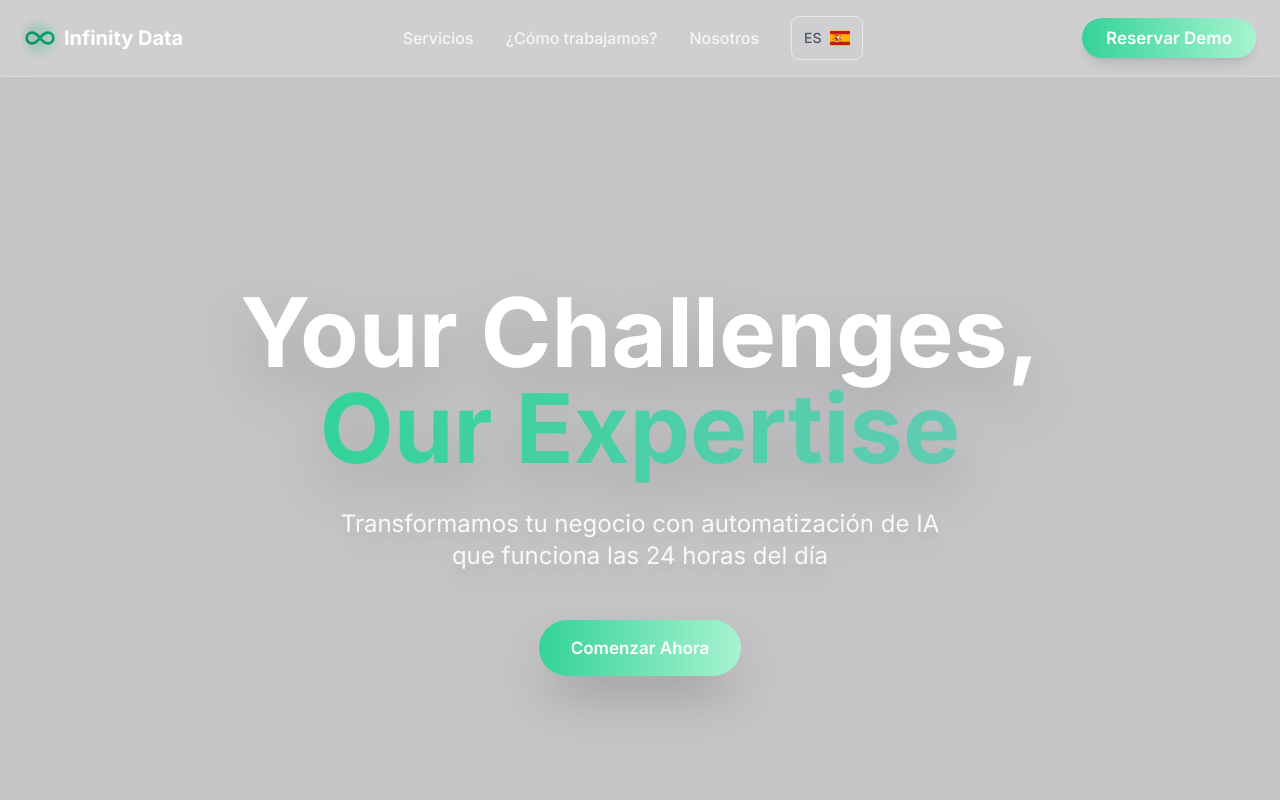
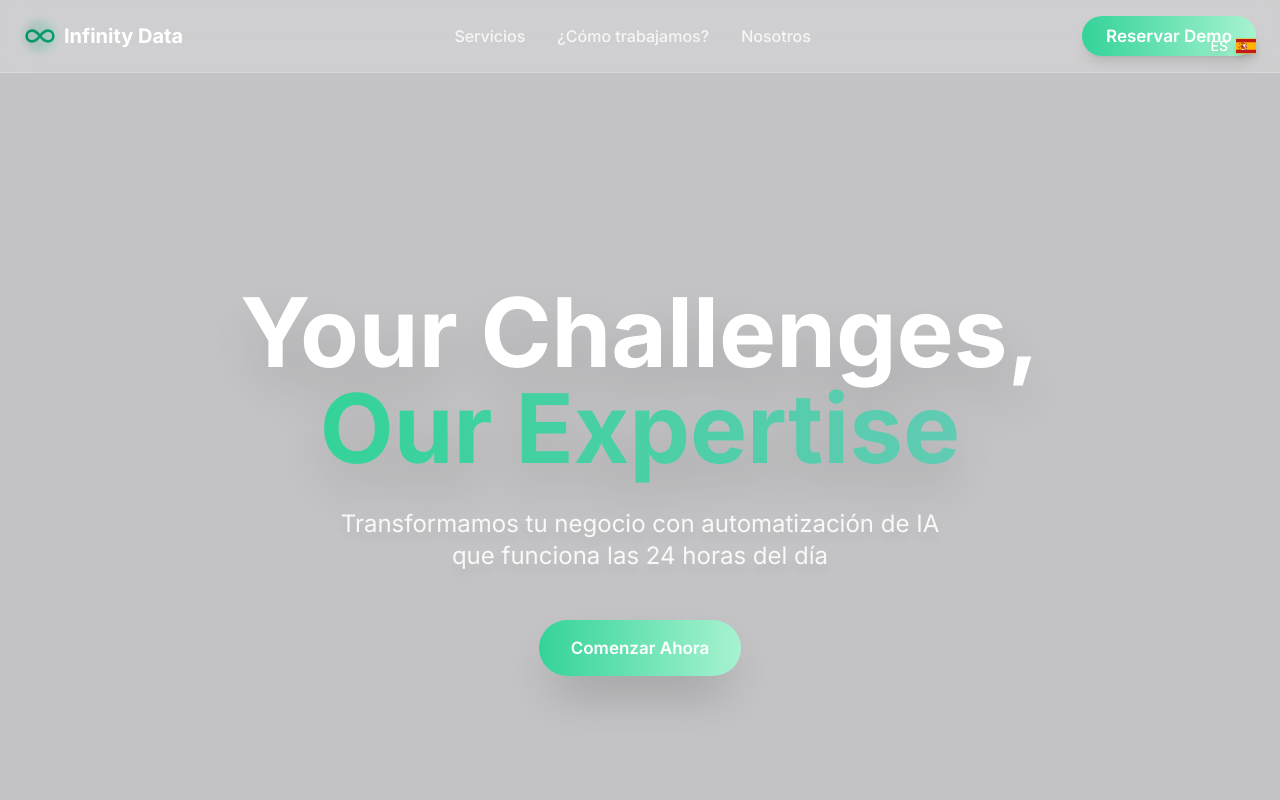
Before and after one commit to SantiagoRomero00/InfinityData-Website, a React (Vite) app: page / in a window 1280 px wide. Shown: the top 800 px of the page. Built offline with nearby package versions, Linux system fonts and the light colour scheme.

Commit message:
Updated LanguageSwitch.tsx

```diff
--- a/src/components/AboutUs.tsx
+++ b/src/components/AboutUs.tsx
@@ -2,6 +2,7 @@ import React from 'react';
 import { Infinity, ArrowLeft, GraduationCap, Award, Zap, Search, Settings, TrendingUp } from 'lucide-react';
 import { useTranslation } from '../hooks/useTranslation';
 import Footer from './Footer';
+import LanguageSwitch from './LanguageSwitch';
 import profileImage from '../../Assets/cropped_pp.jpeg';
 import n8nLogo from '../../Assets/n8n.svg';
 import makeLogo from '../../Assets/make.svg';
@@ -35,6 +36,11 @@ const AboutUs = () => {
           </div>
         </div>
       </header>
+
+      {/* Fixed Language Switcher */}
+      <div className="fixed top-4 right-4 md:top-6 md:right-6 z-50">
+        <LanguageSwitch variant="dark" />
+      </div>
 
       <main className="max-w-7xl mx-auto px-4 sm:px-6 py-8 sm:py-12 md:py-16">
         <section className="mb-12 sm:mb-16 md:mb-20">
--- a/src/components/Header.tsx
+++ b/src/components/Header.tsx
@@ -102,7 +102,6 @@ const Header = () => {
             <a href="/nosotros" className={`${styles.text} ${styles.textHover} transition-colors font-medium duration-300`}>
               {t('header.nav.about')}
             </a>
-            <LanguageSwitch />
           </nav>
 
           {/* CTA Button & Mobile Menu Toggle */}
@@ -131,9 +130,6 @@ const Header = () => {
       {mobileMenuOpen && (
         <div className="md:hidden border-t border-gray-200/50">
           <nav className="px-4 py-4 space-y-3 bg-white/95 backdrop-blur-md">
-            <div className="flex justify-center mb-2">
-              <LanguageSwitch />
-            </div>
             <a
               href="#servicios"
               onClick={() => setMobileMenuOpen(false)}
@@ -165,6 +161,11 @@ const Header = () => {
           </nav>
         </div>
       )}
+
+      {/* Fixed Language Switcher */}
+      <div className="fixed top-4 right-4 md:top-6 md:right-6 z-50">
+        <LanguageSwitch variant={currentSection === 'hero' ? 'light' : 'dark'} />
+      </div>
     </header>
   );
 };
--- a/src/components/LanguageSwitch.tsx
+++ b/src/components/LanguageSwitch.tsx
@@ -1,17 +1,32 @@
 import React from 'react';
 import { useTranslation } from '../hooks/useTranslation';
 
-const LanguageSwitch = () => {
+interface LanguageSwitchProps {
+  variant?: 'light' | 'dark';
+  className?: string;
+}
+
+const LanguageSwitch: React.FC<LanguageSwitchProps> = ({
+  variant = 'dark',
+  className = ''
+}) => {
   const { language, setLanguage } = useTranslation();
 
   const toggleLanguage = () => {
     setLanguage(language === 'es' ? 'en' : 'es');
   };
 
+  const variantStyles = {
+    light: 'text-white drop-shadow-lg hover:opacity-80',
+    dark: 'text-gray-900 hover:text-emerald-600'
+  };
+
+  const textStyle = variantStyles[variant];
+
   return (
     <button
       onClick={toggleLanguage}
-      className="px-3 py-2 rounded-lg border border-gray-200 hover:border-emerald-400 text-gray-600 hover:text-emerald-600 transition-colors duration-200 font-medium text-sm flex items-center space-x-2 min-h-[44px]"
+      className={`font-medium text-sm flex items-center space-x-2 min-h-[44px] min-w-[44px] transition-all duration-200 ${textStyle} ${className}`}
       aria-label="Switch language"
     >
       <span>{language === 'es' ? 'ES' : 'US'}</span>
--- a/src/components/LeadCaptureForm.tsx
+++ b/src/components/LeadCaptureForm.tsx
@@ -3,6 +3,7 @@ import { useNavigate, useSearchParams } from 'react-router-dom';
 import { ArrowRight, Shield, CheckCircle, AlertCircle, Loader2, Infinity, ArrowLeft } from 'lucide-react';
 import { submitLeadForm, validateFormData } from '../utils/formSubmission';
 import { useTranslation } from '../hooks/useTranslation';
+import LanguageSwitch from './LanguageSwitch';
 
 interface FormData {
   name: string;
@@ -119,6 +120,11 @@ const LeadCaptureForm = () => {
           </div>
         </div>
       </header>
+
+      {/* Fixed Language Switcher */}
+      <div className="fixed top-4 right-4 md:top-6 md:right-6 z-50">
+        <LanguageSwitch variant="dark" />
+      </div>
 
       {/* Main Content */}
       <main className="max-w-4xl mx-auto px-4 sm:px-6 py-8 sm:py-12">
--- a/src/components/PrivacyPolicy.tsx
+++ b/src/components/PrivacyPolicy.tsx
@@ -2,6 +2,7 @@ import React from 'react';
 import { Infinity, ArrowLeft } from 'lucide-react';
 import { useTranslation } from '../hooks/useTranslation';
 import Footer from './Footer';
+import LanguageSwitch from './LanguageSwitch';
 
 const PrivacyPolicy = () => {
   const { t } = useTranslation();
@@ -29,6 +30,11 @@ const PrivacyPolicy = () => {
           </div>
         </div>
       </header>
+
+      {/* Fixed Language Switcher */}
+      <div className="fixed top-4 right-4 md:top-6 md:right-6 z-50">
+        <LanguageSwitch variant="dark" />
+      </div>
 
       {/* Main Content */}
       <main className="max-w-4xl mx-auto px-4 sm:px-6 py-8 sm:py-12 md:py-16">
--- a/src/components/SuccessScreen.tsx
+++ b/src/components/SuccessScreen.tsx
@@ -2,6 +2,7 @@ import React from 'react';
 import { Link } from 'react-router-dom';
 import { CheckCircle, Infinity, ArrowLeft, Mail, Calendar } from 'lucide-react';
 import { useTranslation } from '../hooks/useTranslation';
+import LanguageSwitch from './LanguageSwitch';
 
 const SuccessScreen = () => {
   const { t } = useTranslation();
@@ -29,6 +30,11 @@ const SuccessScreen = () => {
           </div>
         </div>
       </header>
+
+      {/* Fixed Language Switcher */}
+      <div className="fixed top-4 right-4 md:top-6 md:right-6 z-50">
+        <LanguageSwitch variant="dark" />
+      </div>
 
       {/* Main Content */}
       <main className="max-w-4xl mx-auto px-4 sm:px-6 py-8 sm:py-12 md:py-16">
--- a/src/components/TermsOfService.tsx
+++ b/src/components/TermsOfService.tsx
@@ -2,6 +2,7 @@ import React from 'react';
 import { Infinity, ArrowLeft } from 'lucide-react';
 import { useTranslation } from '../hooks/useTranslation';
 import Footer from './Footer';
+import LanguageSwitch from './LanguageSwitch';
 
 const TermsOfService = () => {
   const { t } = useTranslation();
@@ -29,6 +30,11 @@ const TermsOfService = () => {
           </div>
         </div>
       </header>
+
+      {/* Fixed Language Switcher */}
+      <div className="fixed top-4 right-4 md:top-6 md:right-6 z-50">
+        <LanguageSwitch variant="dark" />
+      </div>
 
       {/* Main Content */}
       <main className="max-w-4xl mx-auto px-6 py-16">
```
